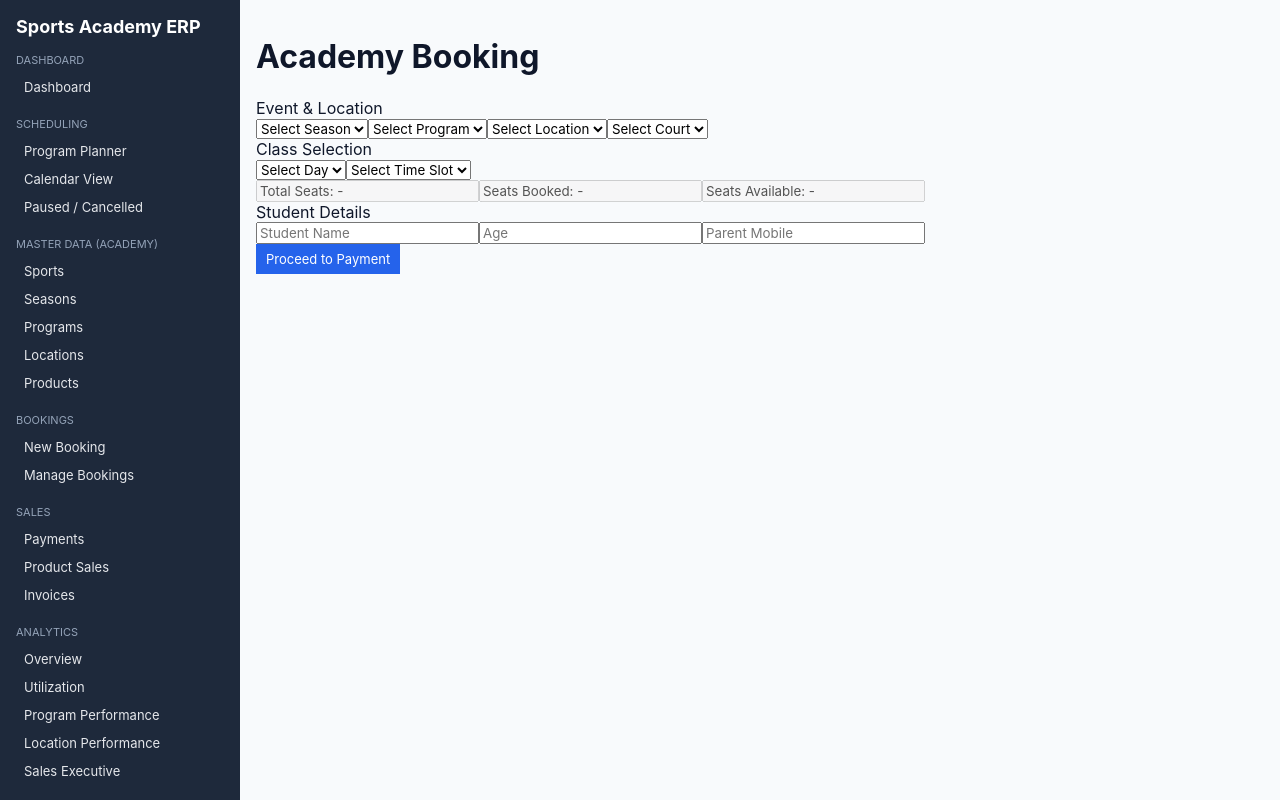
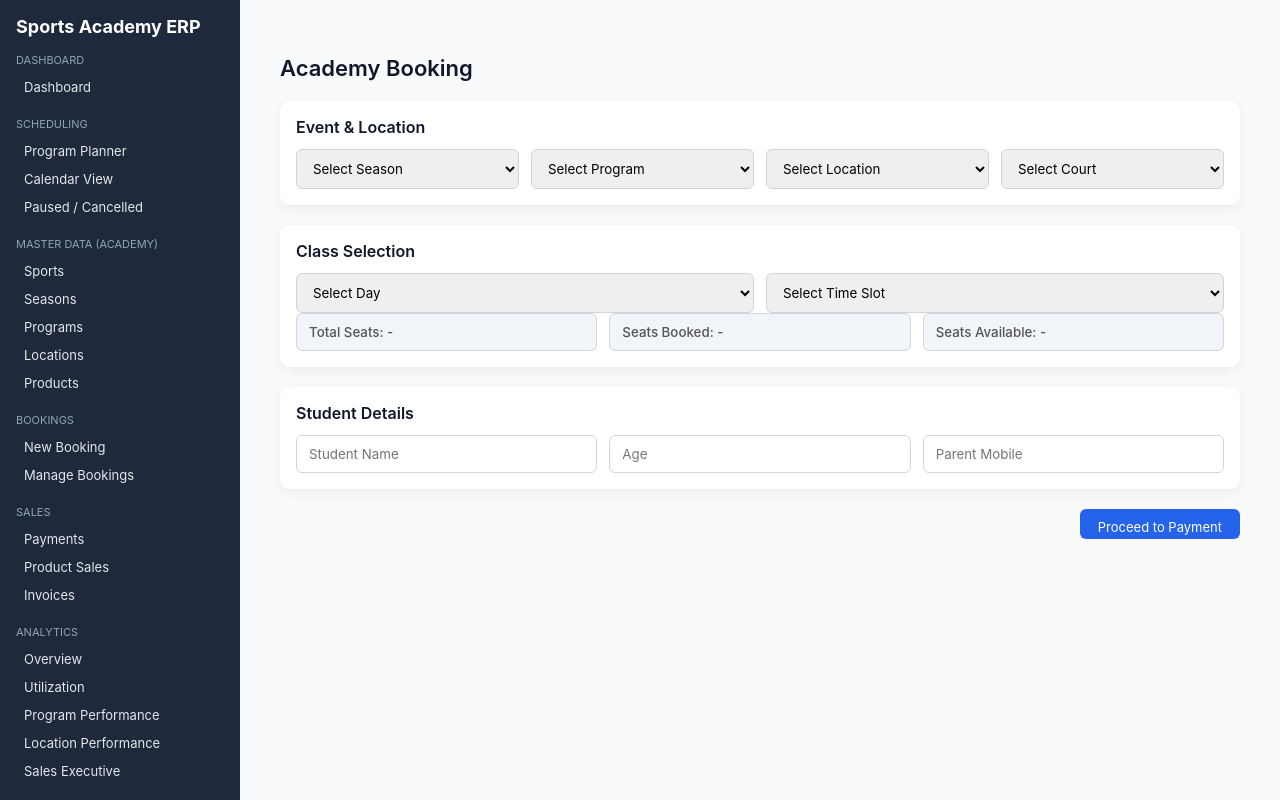
Before and after one commit to mahaboobgstp-hub/sports-academy-app, a React (Create React App) app: page /bookings in a window 1280 px wide. Built offline with nearby package versions, Linux system fonts and the light colour scheme; no server answers; the HTML template or start-up script is replaced by a standard one.

Commit message:
Update BookingPage.css

```diff
--- a/src/bookings/BookingPage.css
+++ b/src/bookings/BookingPage.css
@@ -1,16 +1,73 @@
-.booking-root {
-  background: #0f172a;
-  color: white;
-  padding: 40px;
+/* PAGE WRAPPER */
+.booking-page {
+  padding: 24px;
+  background: #f8fafc;
   min-height: 100vh;
 }
 
-.test-btn {
+/* HEADER */
+.booking-header {
+  margin-bottom: 20px;
+}
+
+.booking-header h1 {
+  font-size: 22px;
+  font-weight: 600;
+}
+
+/* CARD */
+.booking-card {
+  background: #ffffff;
+  border-radius: 10px;
+  padding: 16px;
+  margin-bottom: 20px;
+  box-shadow: 0 4px 14px rgba(0, 0, 0, 0.06);
+}
+
+.booking-card-title {
+  font-weight: 600;
+  margin-bottom: 12px;
+}
+
+/* GRID */
+.booking-grid {
+  display: grid;
+  grid-template-columns: repeat(auto-fit, minmax(180px, 1fr));
+  gap: 12px;
+}
+
+/* INPUTS */
+.booking-grid select,
+.booking-grid input {
+  padding: 10px 12px;
+  border-radius: 6px;
+  border: 1px solid #d1d5db;
+  width: 100%;
+}
+
+/* STATS ROW */
+.booking-stats input {
+  background: #f1f5f9;
+  font-weight: 500;
+}
+
+/* ACTIONS */
+.booking-actions {
+  display: flex;
+  justify-content: flex-end;
   margin-top: 20px;
-  padding: 12px 20px;
-  background: #22c55e;
-  color: black;
+}
+
+/* BUTTON (aligned with Program Planner) */
+.primary-btn {
+  background: #2563eb;
+  color: white;
+  padding: 10px 18px;
+  border-radius: 6px;
   border: none;
-  border-radius: 6px;
-  font-size: 16px;
+  cursor: pointer;
 }
+
+.primary-btn:hover {
+  background: #1d4ed8;
+}
```
